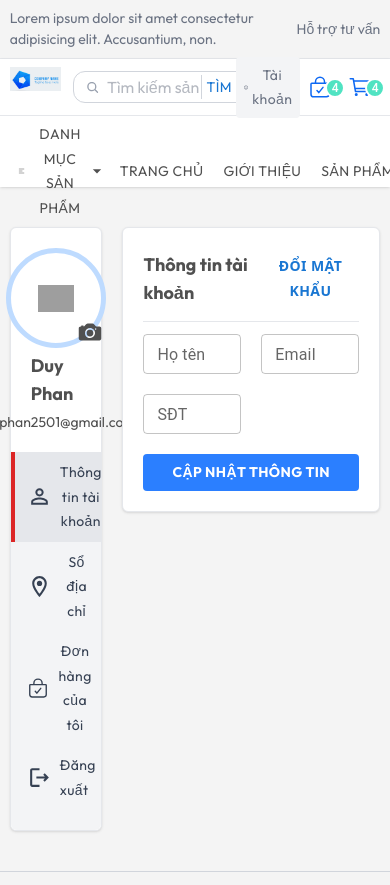
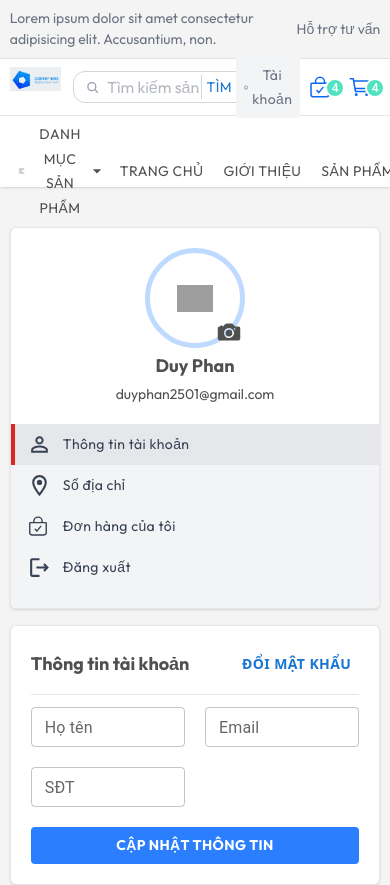
Before and after one commit to duyphan2501/mern-ecommerce-electronic-devices, a React (Vite) app: page /my-account in a window 390 px wide. Shown: the top 885 px of the page. Built offline with nearby package versions, Linux system fonts and the light colour scheme; grey boxes are pictures that could not be loaded.

Commit message:
responsive my account page

```diff
--- a/src/pages/MyAccount.jsx
+++ b/src/pages/MyAccount.jsx
@@ -41,8 +41,8 @@ const MyAccount = () => {
   };
   return (
     <div>
-      <div className="container py-10 lg:px-20 flex gap-5">
-        <div className="w-1/4 bg-white rounded-md border border-gray-200 shadow h-fit">
+      <div className="container py-10 lg:px-20 md:flex gap-5">
+        <div className="md:w-1/4 bg-white rounded-md border border-gray-200 shadow h-fit">
           <div className="flex flex-col justify-center items-center gap-1 p-5">
             <div className="size-25 rounded-full border-5 border-blue-200 relative group flex items-center justify-center">
               <img
@@ -96,7 +96,7 @@ const MyAccount = () => {
             </ul>
           </div>
         </div>
-        <div className="w-3/4 ">
+        <div className="md:w-3/4 md:mt-0 mt-4">
             {activeTab === 0 && <Profile />}
             {activeTab === 1 && <Address />}
             {activeTab === 2 && <Order />}
```
